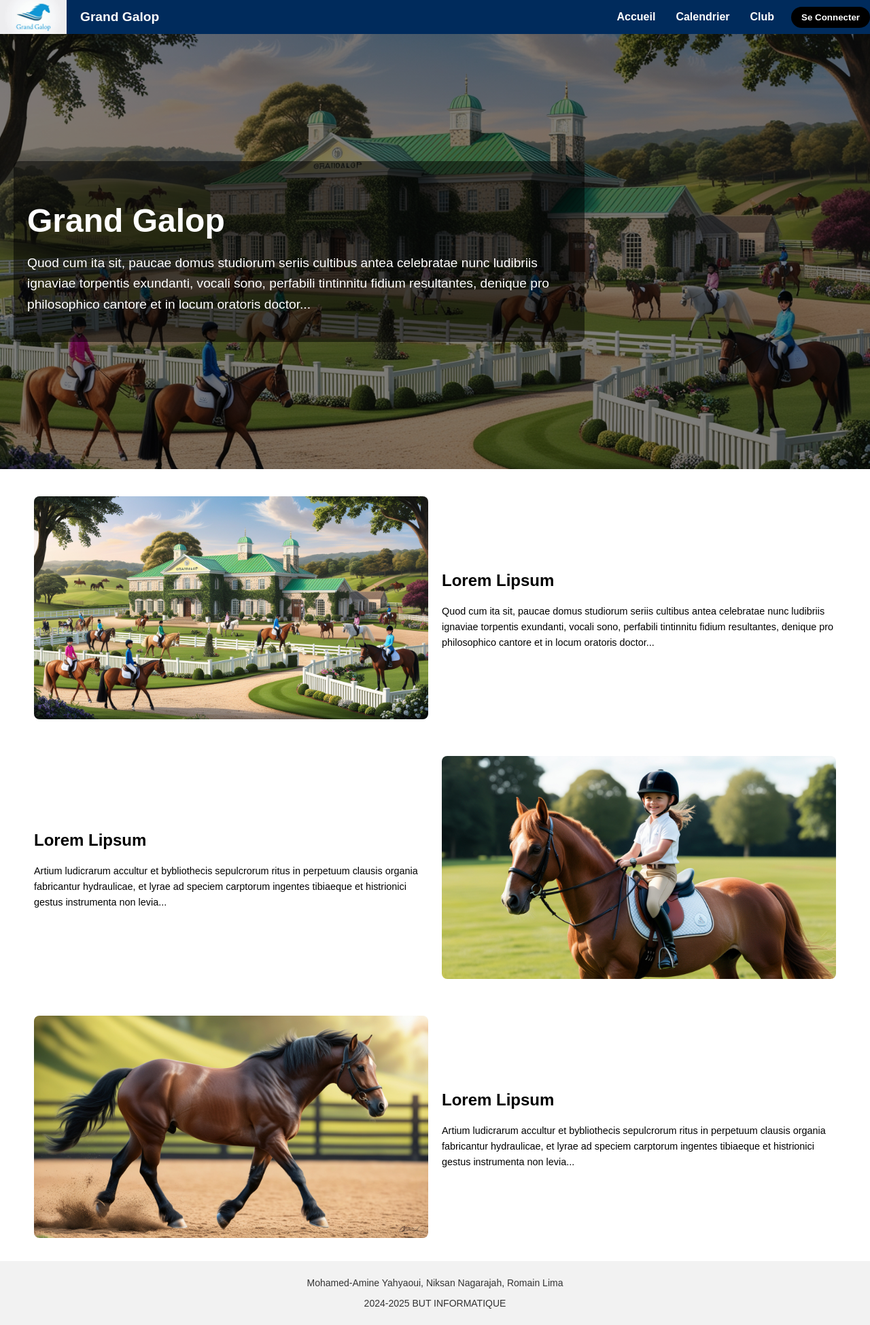
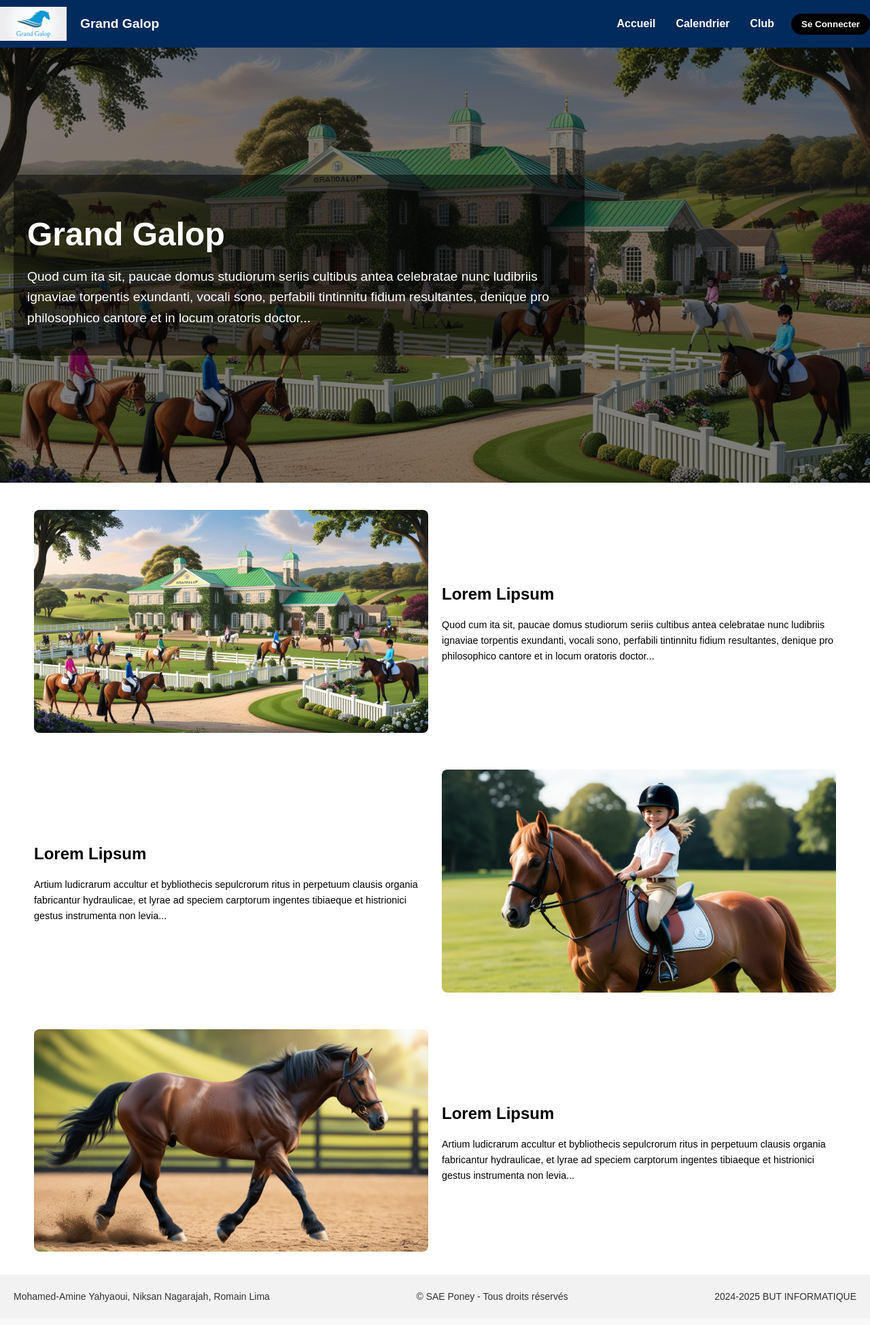
Before and after one commit to NiksanNagarajah/SAE_DevWeb, a Flask app: page / in a window 1280 px wide. Shown: the whole page at 68% size. After the commit the page ends 1915 px from the top, so only its background shows below. Run offline with Flask 3, Linux system fonts and the light colour scheme.

Commit message:
Ajustement base.html

```diff
--- a/app/static/base.css
+++ b/app/static/base.css
@@ -15,6 +15,10 @@ body {
     justify-content: space-between;
     align-items: center;
     background-color: #002b5c;
+    position: sticky;
+    top: 0;
+    z-index: 100;
+    height: 70px;
 }
 
 .logo-container {
@@ -71,6 +75,8 @@ nav a {
 }
 
 footer {
+    display: flex;
+    justify-content: space-between;
     background-color: #f2f2f2;
     padding: 10px 20px;
     text-align: center;
--- a/app/templates/base.html
+++ b/app/templates/base.html
@@ -30,6 +30,7 @@
 
     <footer>
         <p>Mohamed-Amine Yahyaoui, Niksan Nagarajah, Romain Lima</p>
+        <p>&copy; SAE Poney - Tous droits réservés</p>
         <p>2024-2025 BUT INFORMATIQUE</p>
     </footer>
 
```
